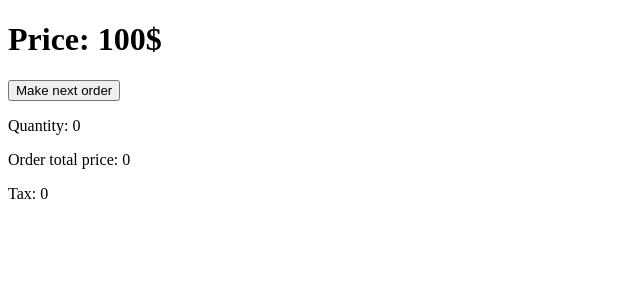
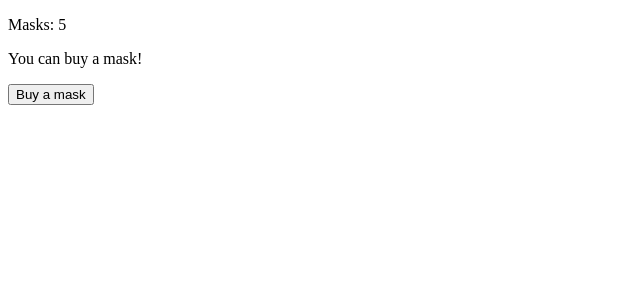
Before and after one commit to Michal-Dziedzinski/Kurs-Vue-3, a Vue app: page / in a window 1280 px wide. Shown: the top 300 px of the page, without its empty margins (0-640 px from the left). Built offline with nearby package versions, Linux system fonts and the light colour scheme.

Commit message:
Code after 6 episode - conditional rendering

```diff
--- a/src/components/MyAwsomeComponent.vue
+++ b/src/components/MyAwsomeComponent.vue
@@ -1,31 +1,26 @@
 <template>
   <div>
-    <h1>Price: {{price}}$</h1>
-    <button @click="makeOrder">Make next order</button>
-    <p>Quantity: {{quantity}}</p>
-    <p>Order total price: {{totalPrice}}</p>
-    <p>Tax: {{tax}}</p>
+    <p>Masks: {{masks}}</p>
+    <p v-show="masks > 3">You can buy a mask!</p>
+    <p v-show="masks > 0 && masks <=3">You can buy a mask, but hurry up!</p>
+    <p v-show="masks<=0">You can't buy a mask, it's out of stock!</p>
+    <button v-show="masks" @click="buyMask">Buy a mask</button>
   </div>
 </template>
 
 <script>
-import { computed, toRefs, reactive } from "vue";
+import { ref } from "vue";
 
 export default {
   name: "MyAwsomeComponent",
   setup() {
-    const state = reactive({
-      quantity: 0,
-      price: 100,
-      totalPrice: computed(() => state.price * state.quantity),
-      tax: computed(() => state.totalPrice * 0.23)
-    });
+    const masks = ref(5);
 
-    function makeOrder() {
-      state.quantity++;
+    function buyMask() {
+      masks.value--;
     }
 
-    return { makeOrder, ...toRefs(state) };
+    return { masks, buyMask };
   }
 };
 </script>
```
